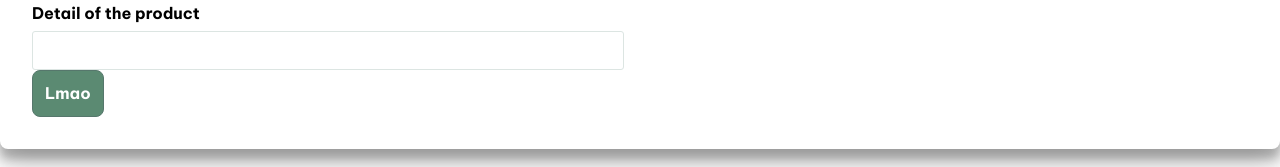
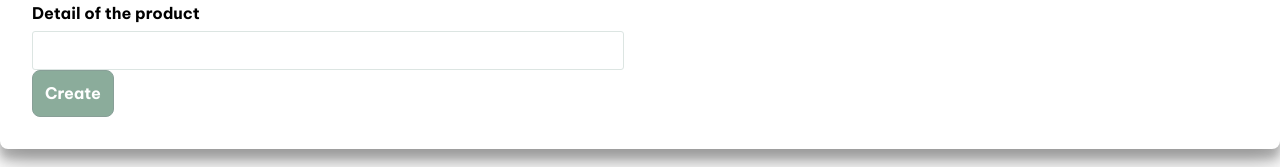
Before and after one commit to minhman2501/greendeco-fe, a Next.js app: page /administrator/product/create in a window 1280 px wide. Shown: the part 479-646 px from the top of the page. Built offline with nearby package versions, Linux system fonts and the light colour scheme; no server answers.

Commit message:
feat: implement createProduct api (with hard access token)

```diff
--- a/app/(routes)/(main)/administrator/(main)/product/create/CreateProductForm.tsx
+++ b/app/(routes)/(main)/administrator/(main)/product/create/CreateProductForm.tsx
@@ -8,16 +8,15 @@ import {
 	CreateProductFormInputType,
 } from '@/app/_configs/schemas/createProduct'
 import { useMutation } from '@tanstack/react-query'
-import { registerAccount } from '@/app/_api/axios/authentication'
-import { AxiosError } from 'axios'
+import { createProduct } from '@/app/_api/axios/admin/product'
 import { SIZE_OPTIONS, TYPE_OPTIONS, DIFFICULTY_OPTIONS } from '@/app/_configs/constants/variables'
-import { error } from 'console'
-import { useState } from 'react'
 import ImageUploadGrid from './ImagesUploadGrid'
 import { useImageUploadStore } from '@/app/_configs/store/useImagesUploadStore'
+import { getCookie } from 'cookies-next'
+import { ADMIN_ACCESS_TOKEN_COOKIE_NAME } from '@/app/_configs/constants/cookies'
 
 export default function CreateProductForm() {
-	const { images } = useImageUploadStore()
+	const { isFulfilled, images, resetImages } = useImageUploadStore()
 	const defaultInputValues: CreateProductFormInputType = {
 		name: '',
 		size: SIZE_OPTIONS[0],
@@ -42,12 +41,12 @@ export default function CreateProductForm() {
 		defaultValues: defaultInputValues,
 	})
 
-	const registerMutation = useMutation({
+	const createProductMutation = useMutation({
 		//NOTE: The callback used for the mutation
-		mutationFn: registerAccount,
+		mutationFn: createProduct,
 		//NOTE: Execuse after receiving suscess responses
-		onSuccess: () => {
-			reset()
+		onSuccess: (data) => {
+			handleResetForm()
 		},
 		//NOTE: Execuse after receving failure responses
 		/* onError: (e) => {
@@ -58,9 +57,21 @@ export default function CreateProductForm() {
 
 	const onSubmitHandler: SubmitHandler<CreateProductFormInputType> = (values, e) => {
 		e?.preventDefault()
-		console.log(values)
+		const adminAcessToken = getCookie(ADMIN_ACCESS_TOKEN_COOKIE_NAME)?.toString()
+		console.log({
+			...values,
+			images: [...images],
+		})
+		createProductMutation.mutate({
+			productData: { ...values, images: [...images] },
+			adminAccessToken:
+				'eyJhbGciOiJIUzI1NiIsInR5cCI6IkpXVCJ9.eyJhZG1pbiI6dHJ1ZSwiZXhwIjoxNzAwMzY3MjEzLCJ1c2VyX2lkIjoiM2NkNDZhOTUtNWFhYi00MTk1LTkzNTgtMzg1YWQ5YTMyZGU5In0.GS4aIFzscPOu6MWheBH4kfO2T3IqfJlxF6zpEUoxRnQ',
+		})
+	}
 
-		//NOTE: Execute the Mutation
+	const handleResetForm = () => {
+		resetImages()
+		reset()
 	}
 	return (
 		<form
@@ -165,10 +176,9 @@ export default function CreateProductForm() {
 			</div>
 			<Button
 				type='submit'
-				// disabled={registerMutation.isLoading}
+				disabled={createProductMutation.isLoading || isFulfilled() === false}
 			>
-				{/* {registerMutation.isLoading ? 'Sending...' : 'Sign Up'} */}
-				Lmao
+				{createProductMutation.isLoading ? 'Creating...' : 'Create'}
 			</Button>
 		</form>
 	)
```
